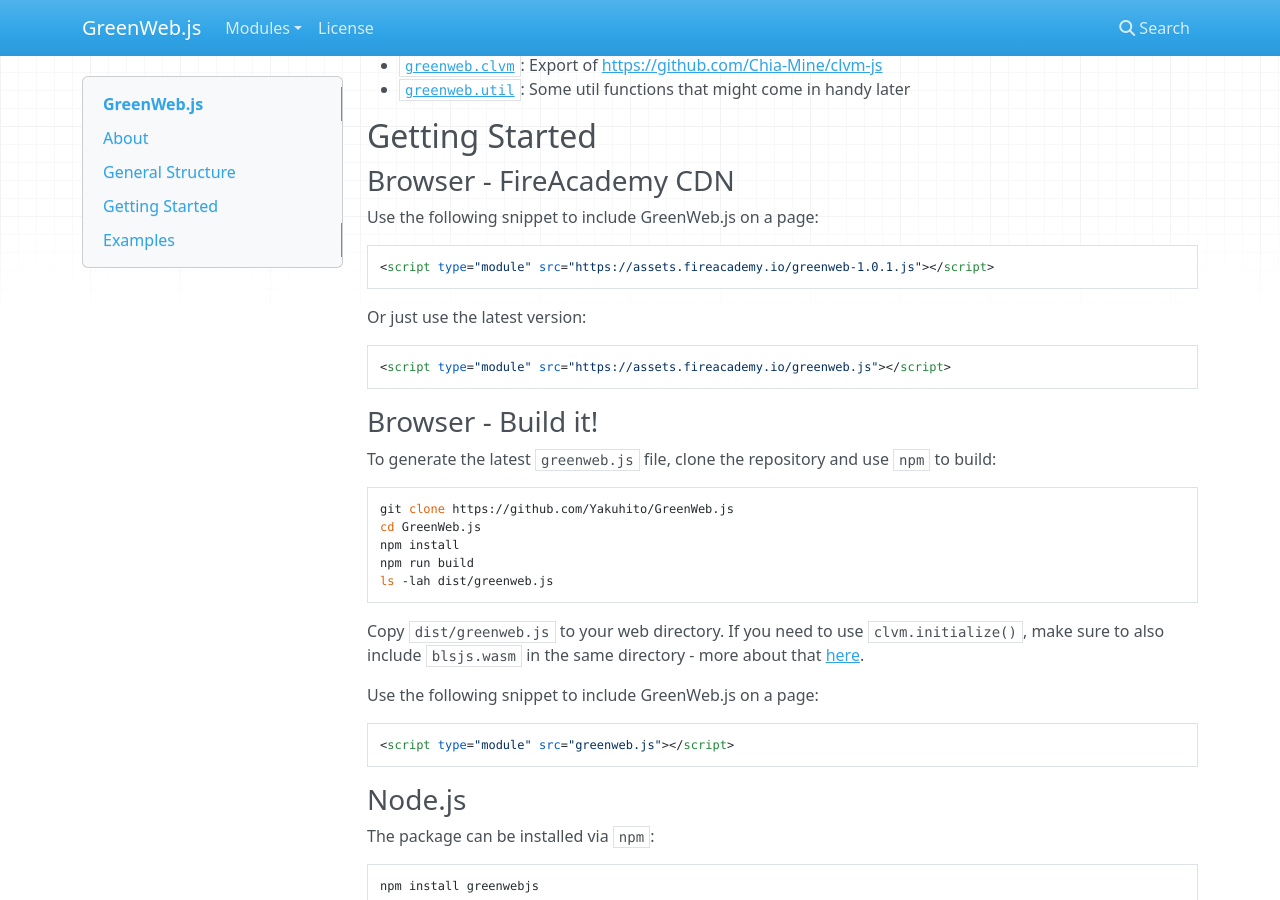
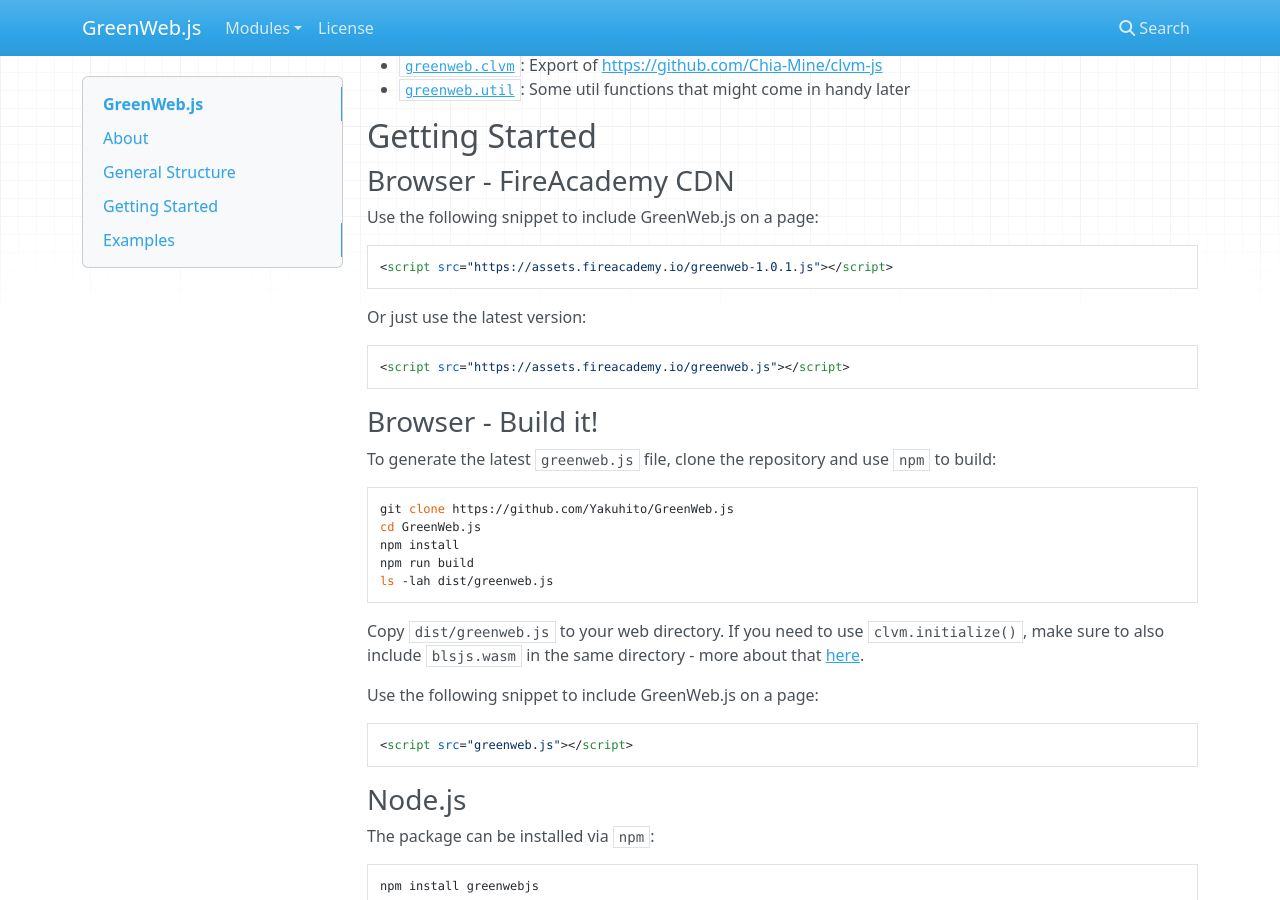
Before and after one commit to Yakuhito/GreenWeb.js, an MkDocs documentation site: the page built from docs/index.md, in a window 1280 px wide and 900 px high, scrolled down 366 px. Built offline with MkDocs 1.6.1, drawn with Linux system fonts in a browser that asks for light colours; nearby versions of some CDN libraries; some of the changed lines change nothing that is shown.

Commit message:
remove type="module" from script tags in examples

````diff
--- a/docs/index.md
+++ b/docs/index.md
@@ -21,13 +21,13 @@
 Use the following snippet to include GreenWeb.js on a page:
 
 ```html
-<script type="module" src="https://assets.fireacademy.io/greenweb-1.0.1.js"></script>
+<script src="https://assets.fireacademy.io/greenweb-1.0.1.js"></script>
 ```
 
 Or just use the latest version:
 
 ```html
-<script type="module" src="https://assets.fireacademy.io/greenweb.js"></script>
+<script src="https://assets.fireacademy.io/greenweb.js"></script>
 ```
 
 ### Browser - Build it!
@@ -47,7 +47,7 @@
 Use the following snippet to include GreenWeb.js on a page:
 
 ```html
-<script type="module" src="greenweb.js"></script>
+<script src="greenweb.js"></script>
 ```
 
 ### Node.js
````
